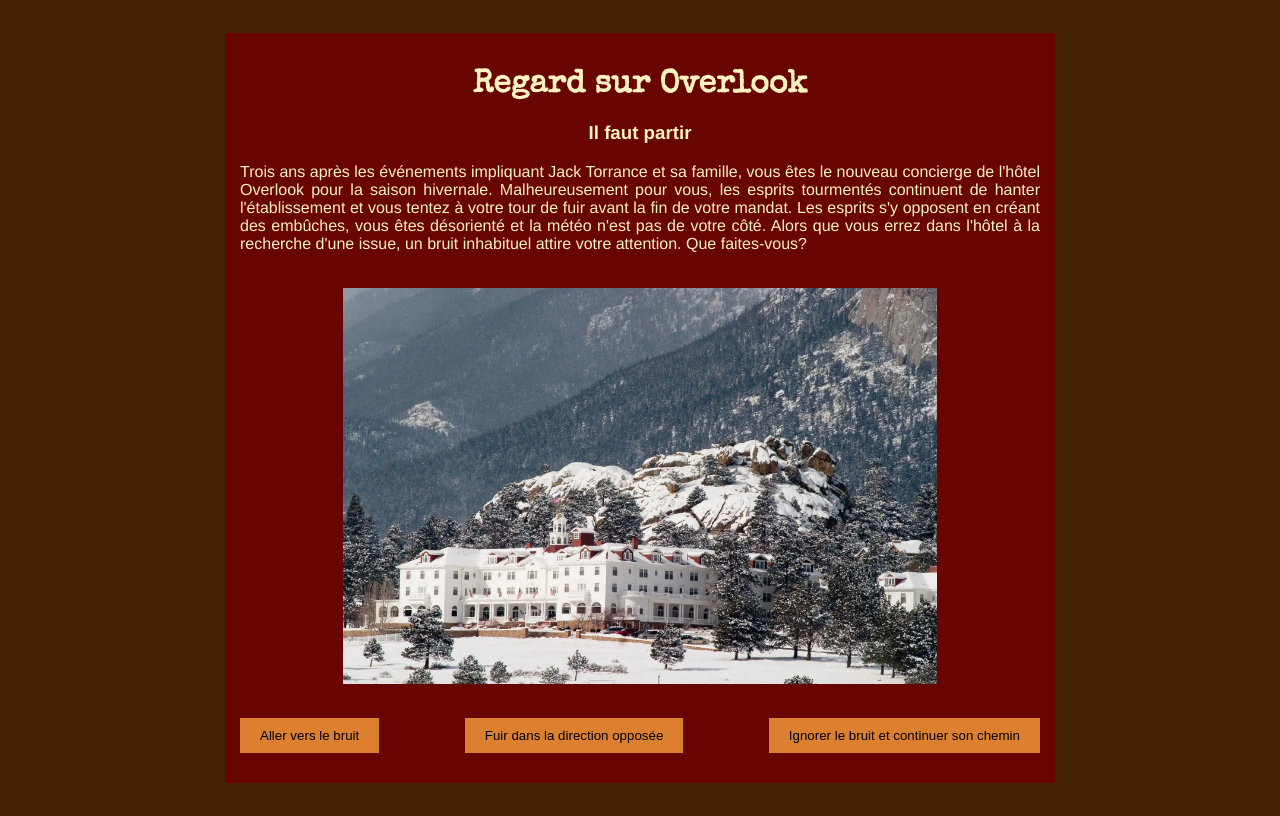
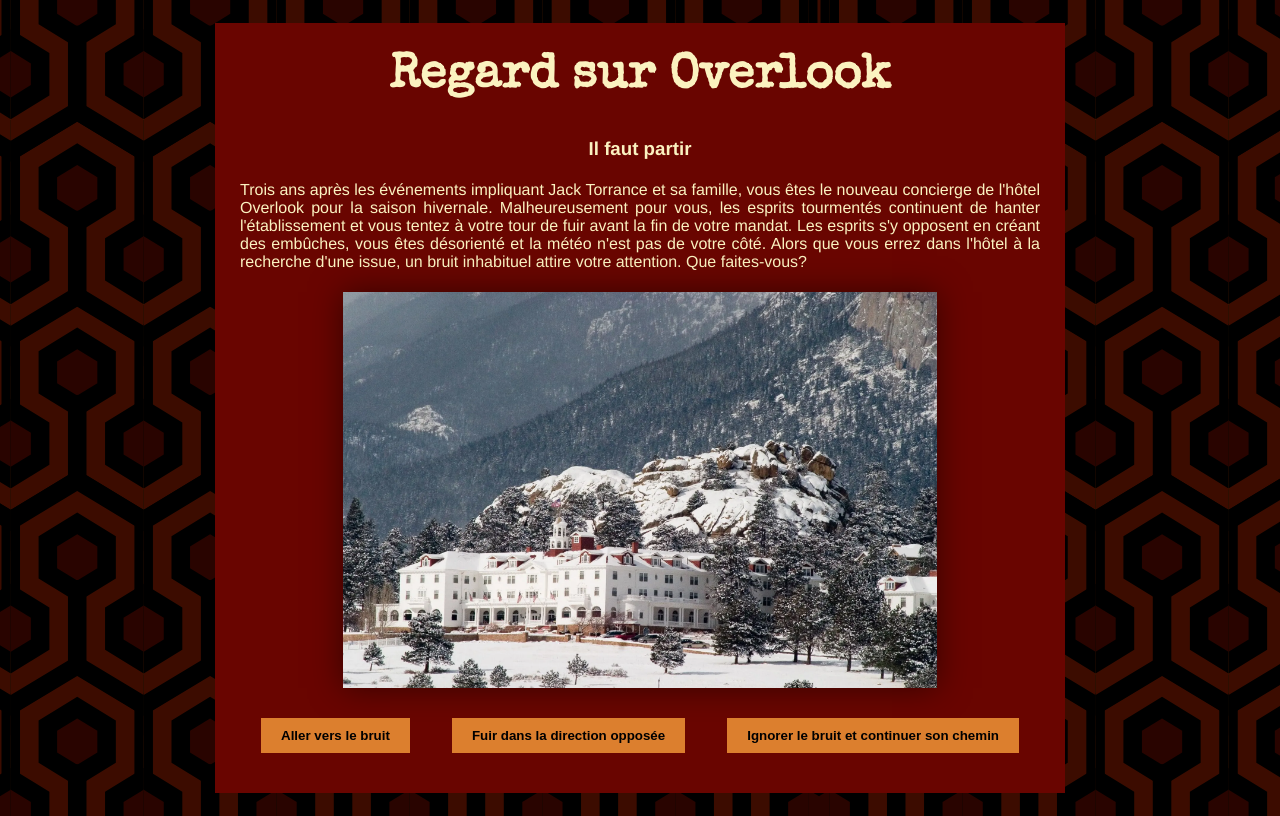
Before and after one commit to roxanne7777/AUCLAIR_ROXANNE_vous-etes-le-heros_REGARD_SUR_OVERLOOK, a plain HTML site: page index.html in a window 1280 px wide. Drawn offline with Linux system fonts and the light colour scheme.

Commit message:
Modif css

```diff
--- a/assets/css/styles.css
+++ b/assets/css/styles.css
@@ -1,5 +1,7 @@
 body {
     background-color: #452103;
+    background-image: url("../images/Carpet-Pattern-from-the-Shining.svg");
+    background-blend-mode: multiply;
     min-height: 100vh;
     display: flex;
     justify-content: center;
@@ -20,16 +22,17 @@ body {
     flex-direction: column;
     justify-content: space-between;
     align-items: center;
-    background-color: #690500;
+    background-color:  #690500;
     font-family: Helvetica, Arial, sans-serif;
     color: #FBF2C0;
     text-align: justify;
-    padding: 15px;
+    padding: 25px;
 }
 
 h1 {
     font-family: 'Special Elite';
-    margin-bottom: 0;
+    margin-top: 5px;
+    font-size: 3rem;
 }
 
 h3 {
@@ -39,26 +42,26 @@ h3 {
 img {
     width: auto;
     height: 55%;
-}
-
-p {
-    margin-top: 0;
+    box-shadow: 0px 0px 30px rgba(0, 0, 0, 0.5);
 }
 
 #options {
     display: flex;
-    justify-content: space-between;
+    justify-content: space-around;
     width: 100%;
     align-self: flex-end;
+    margin-top: 10px;
 }
 
 #options button {
     padding: 10px 20px;
     background-color: #DC7F2E;
     color: #000000;
+    font-weight: bold;
     border: none;
     margin-top: 15px;
     margin-bottom: 15px;
+    transition-duration: 0.33s;
 }
 
 #options button:hover {
```
Also changed, not shown: assets/images/Carpet-Pattern-from-the-Shining.svg (added).
